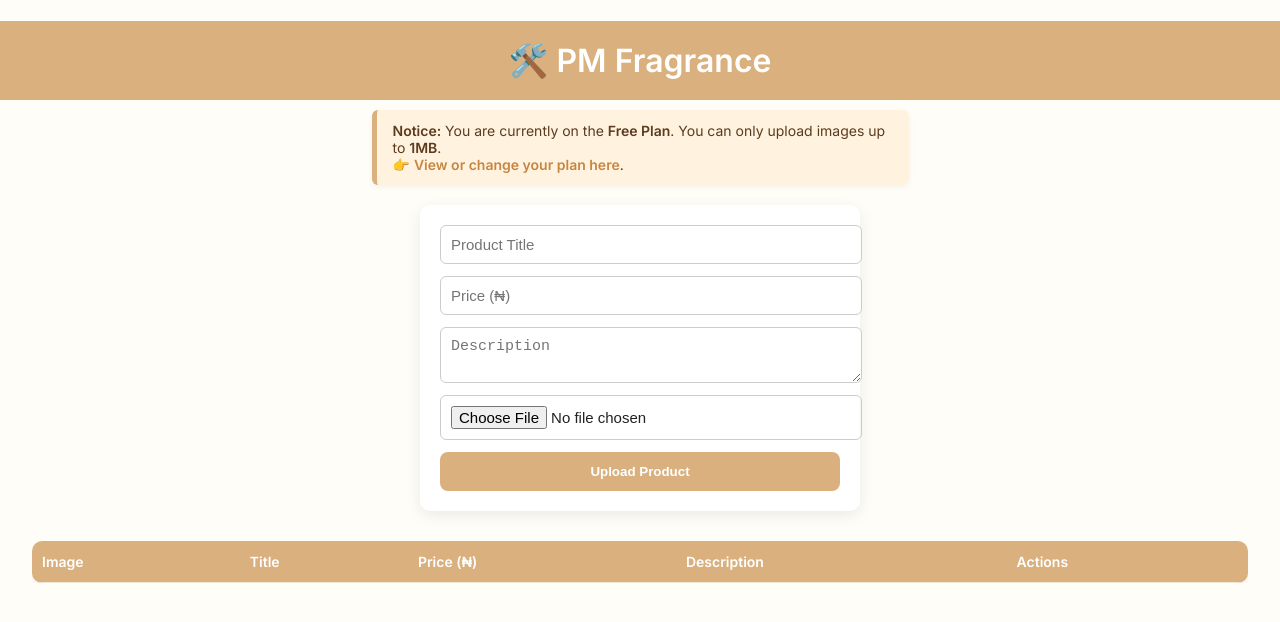
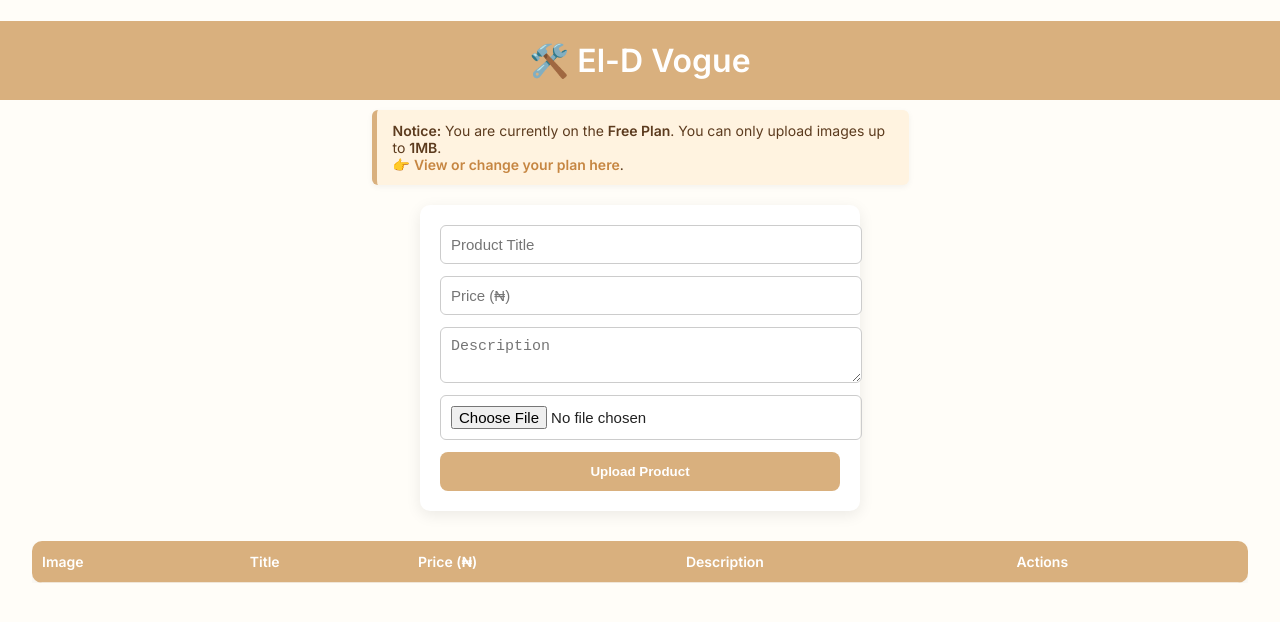
Before and after one commit to Nozel-silva/El-D.Vogue, a plain HTML site: page Admin.html in a window 1280 px wide. Drawn offline with nearby package versions, Linux system fonts and the light colour scheme.

Commit message:
Update Admin.html

```diff
--- a/Admin.html
+++ b/Admin.html
@@ -167,7 +167,7 @@ td img {
 </head>
 
 <body>
-  <h1>🛠️ PM Fragrance</h1>
+  <h1>🛠️ El-D Vogue</h1>
 
   <div class="notice">
     <b>Notice:</b> You are currently on the <strong>Free Plan</strong>.
```
